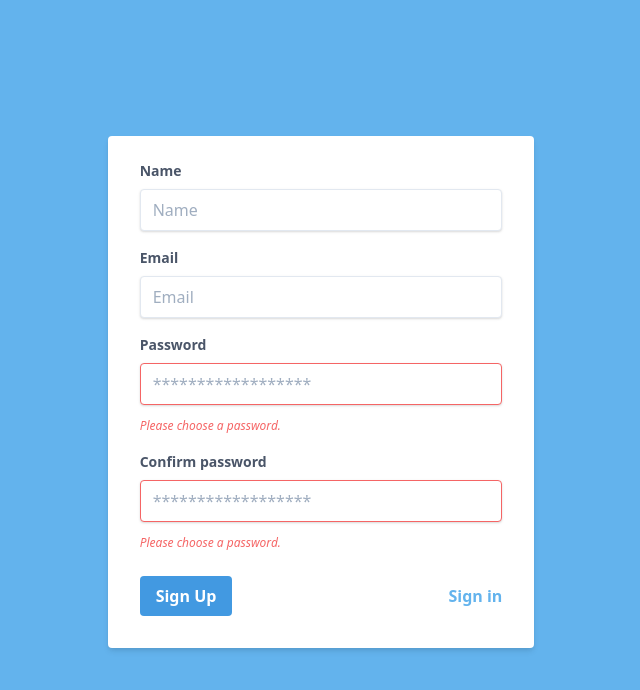
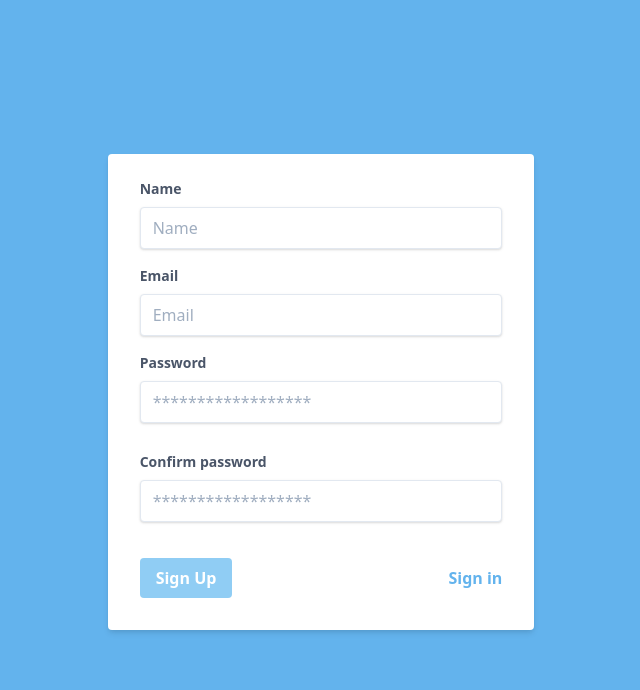
Before and after one commit to mpiotrowski97/chat-frontend, a Vue app: page /register in a window 1280 px wide. Shown: the top 690 px of the page, without its empty margins (319-959 px from the left). Built offline with nearby package versions, Linux system fonts and the light colour scheme.

Commit message:
Add validation for the register form

```diff
--- a/package.json
+++ b/package.json
@@ -9,6 +9,7 @@
   },
   "dependencies": {
     "core-js": "^2.6.5",
+    "vee-validate": "^3.0.11",
     "vue": "^2.6.10",
     "vue-router": "^3.1.3"
   },
--- a/src/main.js
+++ b/src/main.js
@@ -1,10 +1,30 @@
 import Vue from 'vue'
 import App from './App.vue'
 import router from './router';
+import { ValidationProvider, ValidationObserver, extend } from "vee-validate";
+import {confirmed, email, required} from "vee-validate/dist/rules";
 
 import '@/assets/css/tailwind.css'
 
+extend('required', {
+  ...required,
+  message: 'This field is required'
+});
+
+extend('email', {
+  ...email,
+  message: 'Please enter a valid email'
+});
+
+extend('confirmed', {
+  ...confirmed,
+  message: 'Please confirm password'
+});
+
 Vue.config.productionTip = false;
+
+Vue.component('ValidationProvider', ValidationProvider);
+Vue.component('ValidationObserver', ValidationObserver);
 
 new Vue({
   render: h => h(App),
--- a/src/views/Register.vue
+++ b/src/views/Register.vue
@@ -1,45 +1,70 @@
 <template>
     <div class="flex items-center justify-center h-full w-full bg-blue-400 text-gray-700">
         <div class="w-2/6">
+            <validation-observer v-slot="{ invalid }">
+                <form>
                     <div class="bg-white shadow-md rounded px-8 pt-6 pb-8 mb-4 flex flex-col">
                         <div class="mb-4">
+                            <validation-provider rules="required" v-slot="{ errors }">
                                 <label class="block text-grey-darker text-sm font-bold mb-2" for="name">
                                     Name
                                 </label>
-                    <input class="shadow appearance-none border rounded w-full py-2 px-3 text-grey-darker" id="name"
+                                <input class="shadow appearance-none border rounded w-full py-2 px-3 text-grey-darker"
+                                       :class="{ 'border-red-500': errors[0] }"
+                                       id="name"
                                        type="text" placeholder="Name" v-model="user.name">
+                                <p class="text-red-500 text-xs italic pt-3" v-if="errors[0]">{{ errors[0] }}</p>
+                            </validation-provider>
                         </div>
                         <div class="mb-4">
+                            <validation-provider rules="required|email" v-slot="{ errors }">
                                 <label class="block text-grey-darker text-sm font-bold mb-2" for="email">
                                     Email
                                 </label>
-                    <input class="shadow appearance-none border rounded w-full py-2 px-3 text-grey-darker" id="email"
+                                <input class="shadow appearance-none border rounded w-full py-2 px-3 text-grey-darker"
+                                       :class="{ 'border-red-500': errors[0] }"
+                                       id="email"
                                        type="text" placeholder="Email" v-model="user.email">
+                                <p class="text-red-500 text-xs italic pt-3" v-if="errors[0]">{{ errors[0] }}</p>
+                            </validation-provider>
                         </div>
                         <div class="mb-4">
+                            <validation-provider rules="required" ref="password" v-slot="{ errors }" vid="password">
                                 <label class="block text-grey-darker text-sm font-bold mb-2" for="password">
                                     Password
                                 </label>
-                    <input class="shadow appearance-none border border-red-500 rounded w-full py-2 px-3 text-grey-darker mb-3"
-                           id="password" type="password" placeholder="******************" v-model="user.password">
-                    <p class="text-red-500 text-xs italic">Please choose a password.</p>
+                                <input class="shadow appearance-none border rounded w-full py-2 px-3 text-grey-darker mb-3"
+                                       :class="{ 'border-red-500': errors[0] }"
+                                       id="password" type="password" placeholder="******************"
+                                       v-model="user.password">
+                                <p class="text-red-500 text-xs italic pt-3" v-if="errors[0]">{{ errors[0] }}</p>
+                            </validation-provider>
                         </div>
                         <div class="mb-6">
-                    <label class="block text-grey-darker text-sm font-bold mb-2" for="password_confirmation">
+                            <validation-provider rules="required|confirmed:password" v-slot="{ errors }">
+                                <label class="block text-grey-darker text-sm font-bold mb-2"
+                                       for="password_confirmation">
                                     Confirm password
                                 </label>
-                    <input class="shadow appearance-none border border-red-500 rounded w-full py-2 px-3 text-grey-darker mb-3"
+                                <input class="shadow appearance-none border rounded w-full py-2 px-3 text-grey-darker mb-3"
+                                       :class="{ 'border-red-500': errors[0] }"
                                        id="password_confirmation" type="password" placeholder="******************"
                                        v-model="user.passwordConfirmation">
-                    <p class="text-red-500 text-xs italic">Please choose a password.</p>
+                                <p class="text-red-500 text-xs italic pt-3" v-if="errors[0]">{{ errors[0] }}</p>
+                            </validation-provider>
                         </div>
                         <div class="flex items-center justify-between">
-                    <button class="bg-blue-500 hover:bg-blue-dark text-white font-bold py-2 px-4 rounded" type="button">
+                            <button class="bg-blue-500 hover:bg-blue-dark text-white font-bold py-2 px-4 rounded"
+                                    :class="{ 'disabled': invalid }"
+                                    type="button"
+                                    :disabled="invalid">
                                 Sign Up
                             </button>
                             <router-link :to="{name: 'login'}" class="text-blue-400 font-bold">Sign in</router-link>
                         </div>
                     </div>
+                </form>
+            </validation-observer>
         </div>
     </div>
 </template>
@@ -61,4 +86,7 @@
 </script>
 
 <style scoped>
+    .disabled {
+        @apply .bg-blue-300 .cursor-not-allowed
+    }
 </style>
```
Also changed, not shown: 1 other file (tests, documents, lock files or other folders). Lines whose indentation alone changed are shown as unchanged.
